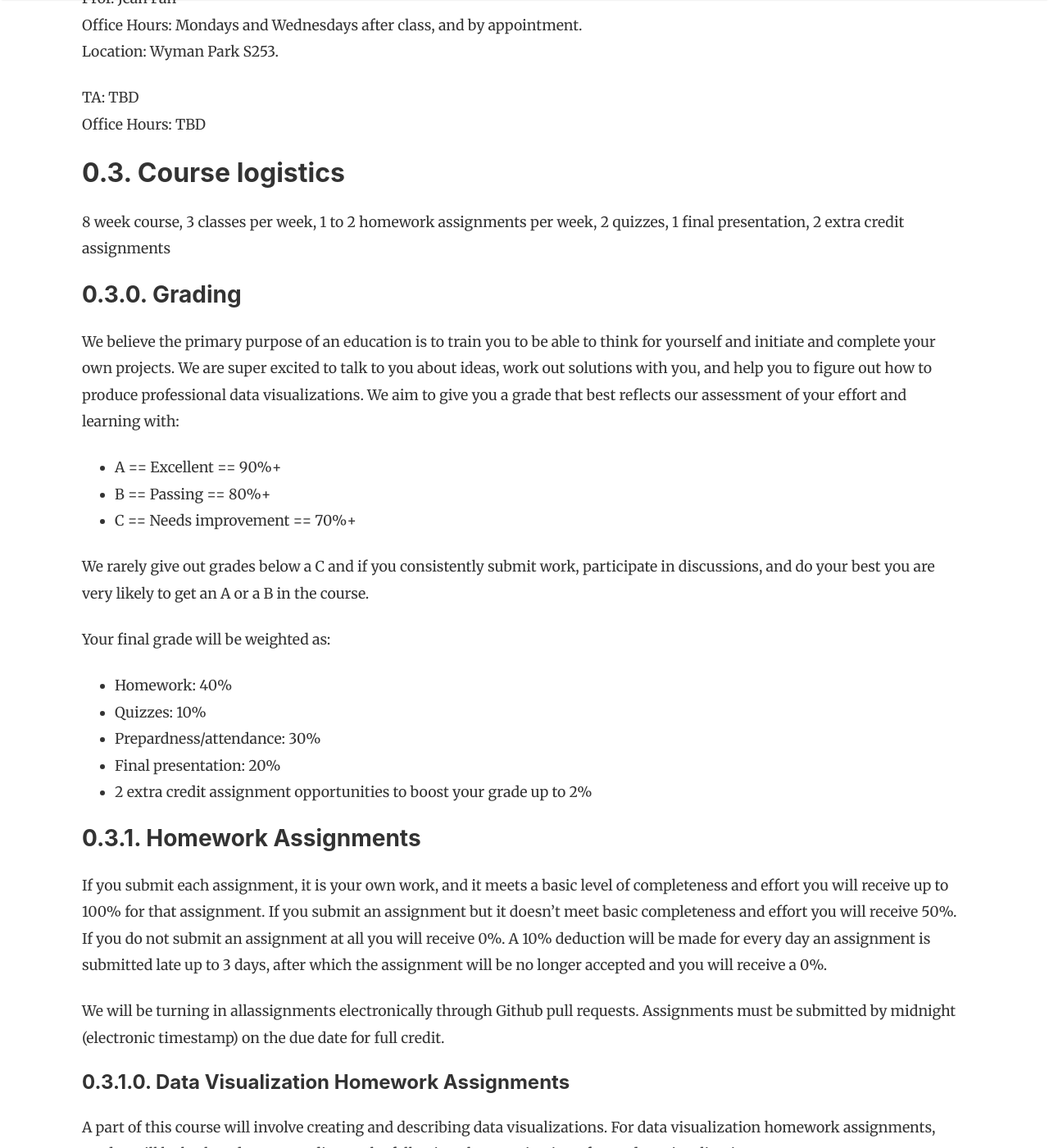
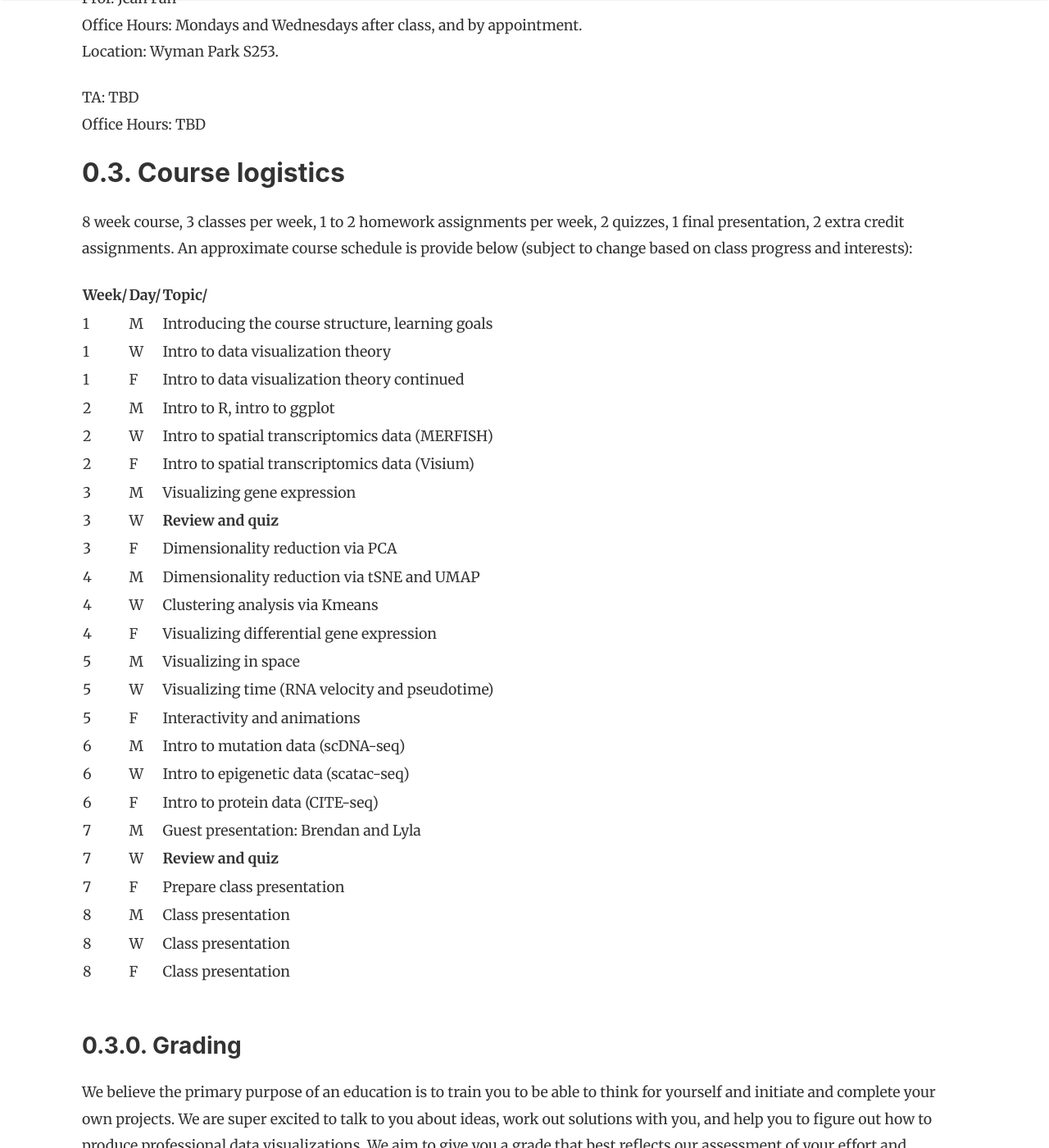
Before and after one commit to JEFworks-Lab/genomic-data-visualization-2022, a Jekyll site: the page built from _course/0-welcome-and-introductions.md, in a window 1280 px wide and 1400 px high, scrolled down 2155 px. Shown: the whole window at 82% size. Built offline with Jekyll 4.4.1, drawn with Linux system fonts in a browser that asks for light colours; nearby versions of some CDN libraries; comment, search, counter and statistics services are not loaded; some of the changed text lies outside the part shown.

Commit message:
add lesson 0

```diff
--- a/_config.yml
+++ b/_config.yml
@@ -8,7 +8,7 @@ nerating and analytical technique in data-driven research to facilitate new disc
 </p>"
 logo: 'assets/images/logo.png'
 favicon: 'assets/images/logo.png'
-baseurl: '/genomic-data-visualization/'
+baseurl: '/genomic-data-visualization'
 google_analytics: ''
 include: ["_pages"]
 permalink: /:title/
--- a/_course/0-welcome-and-introductions.md
+++ b/_course/0-welcome-and-introductions.md
@@ -45,7 +45,36 @@ Office Hours: TBD
 
 ## 0.3. Course logistics
 
-8 week course, 3 classes per week, 1 to 2 homework assignments per week, 2 quizzes, 1 final presentation, 2 extra credit assignments
+8 week course, 3 classes per week, 1 to 2 homework assignments per week, 2 quizzes, 1 final presentation, 2 extra credit assignments. An approximate course schedule is provide below (subject to change based on class progress and interests):
+
+| Week/ 	| Day/ 	| Topic/                                            	|
+|------	|-----	|--------------------------------------------------	|
+| 1    	| M   	| Introducing the course structure, learning goals 	|
+| 1    	| W   	| Intro to data visualization theory               	|
+| 1    	| F   	| Intro to data visualization theory continued     	|
+| 2    	| M   	| Intro to R, intro to ggplot                      	|
+| 2    	| W   	| Intro to spatial transcriptomics data (MERFISH)  	|
+| 2    	| F   	| Intro to spatial transcriptomics data (Visium)   	|
+| 3    	| M   	| Visualizing gene expression                      	|
+| 3    	| W   	| **Review and quiz**                                  	|
+| 3    	| F   	| Dimensionality reduction via PCA                 	|
+| 4    	| M   	| Dimensionality reduction via tSNE and UMAP       	|
+| 4    	| W   	| Clustering analysis via Kmeans                   	|
+| 4    	| F   	| Visualizing differential gene expression         	|
+| 5    	| M   	| Visualizing in space                             	|
+| 5    	| W   	| Visualizing time (RNA velocity and pseudotime)   	|
+| 5    	| F   	| Interactivity and animations                     	|
+| 6    	| M   	| Intro to mutation data (scDNA-seq)               	|
+| 6    	| W   	| Intro to epigenetic data (scatac-seq)            	|
+| 6    	| F   	| Intro to protein data (CITE-seq)                 	|
+| 7    	| M   	| Guest presentation: Brendan and Lyla             	|
+| 7    	| W   	| **Review and quiz**                                  	|
+| 7    	| F   	| Prepare class presentation                       	|
+| 8    	| M   	| Class presentation                               	|
+| 8    	| W   	| Class presentation                               	|
+| 8    	| F   	| Class presentation                               	|
+
+<br>
 
 ### 0.3.0. Grading
 
@@ -59,15 +88,15 @@ We rarely give out grades below a C and if you consistently submit work, partici
 Your final grade will be weighted as:
 - Homework: 40%
 - Quizzes: 10%
-- Prepardness/attendance: 30%
+- Preparedness/attendance: 30%
 - Final presentation: 20%
 - 2 extra credit assignment opportunities to boost your grade up to 2%
 
 ### 0.3.1. Homework Assignments
 
-If you submit each assignment, it is your own work, and it meets a basic level of completeness and effort you will receive up to 100% for that assignment. If you submit an assignment but it doesn’t meet basic completeness and effort you will receive 50%. If you do not submit an assignment at all you will receive 0%. A 10% deduction will be made for every day an assignment is submitted late up to 3 days, after which the assignment will be no longer accepted and you will receive a 0%.
+If you submit each assignment, it is your own work, and it meets a basic level of completeness and effort you will receive up to 100% for that assignment. If you submit an assignment but it doesn’t meet basic completeness and effort you will receive 50%. If you do not submit an assignment at all you will receive 0%. A 30% deduction will be made for every day an assignment is submitted late up to 3 days, after which the assignment will be no longer accepted and you will receive a 0%.
 
-We will be turning in allassignments electronically through Github pull requests. Assignments must be submitted by midnight (electronic timestamp) on the due date for full credit.
+We will be turning in all assignments electronically through Github. Assignments must be submitted by midnight (electronic timestamp) on the due date for full credit.
 
 #### 0.3.1.0. Data Visualization Homework Assignments
 
@@ -140,3 +169,9 @@ We also welcome feedback regarding the Code of Conduct and other Academic Polici
 ## 0.8 Attribution
 
 Portions of the above text are comprised of language from [Jeff Leek's 2020 course website for Advanced Data Science](http://jtleek.com/ads2020/) as well as Joshua Doloff and Jessica Dunleavey's 2021 course syllabus for Immunoengineering Principles and Application.
+
+---
+
+## Additional resources
+- Slides for Lesson 0 - [genomic-data-visualization-Lesson_0.pptx (click to download)]({{ site.baseurl }}/assets/slides/lesson/genomic-data-visualization-Lesson_0.pptx)
+- Homework Assignment 0 - [genomic-data-visualization-HW_0.pptx (click to download)]({{ site.baseurl }}/assets/slides/hw/genomic-data-visualization-HW_0.pptx)
--- a/_layouts/profile.html
+++ b/_layouts/profile.html
@@ -35,7 +35,7 @@ layout: default
     <div class="bottompagination">
 	<div class="pointerup"><i class="fa fa-caret-up"></i></div>
 	<span class="navigation" role="navigation">
-	    <a href="/about">Meet more class members</a>
+	    <a href="{{ site.baseurl }}/about">Meet more class members</a>
 	</span>
     </div>
 
```
Also changed, not shown: other parts of _course/0-welcome-and-introductions.md (+1 -1 lines), 2 other files.
